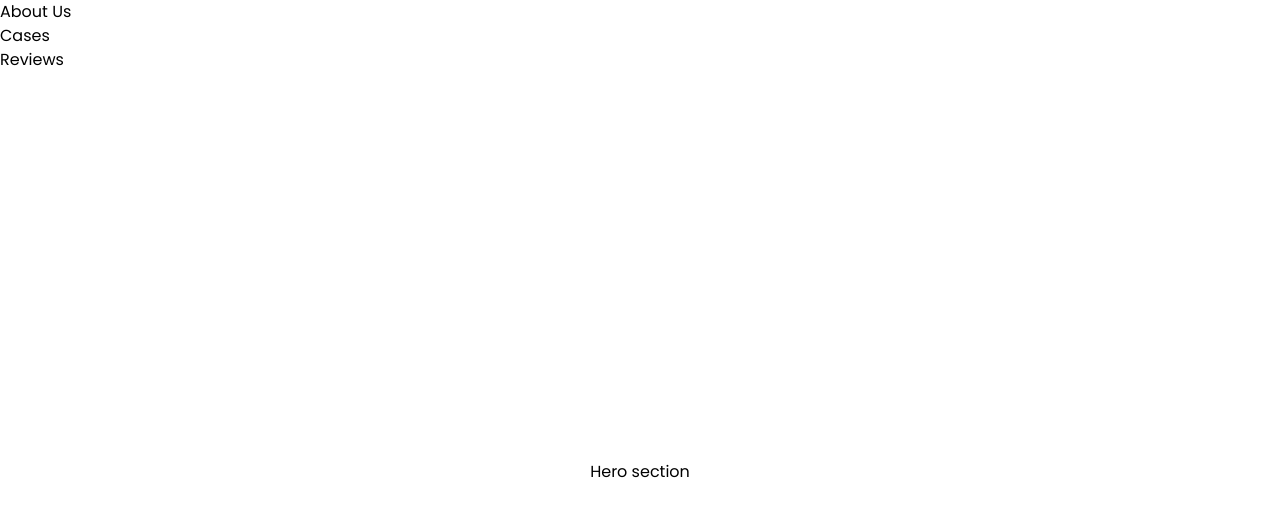
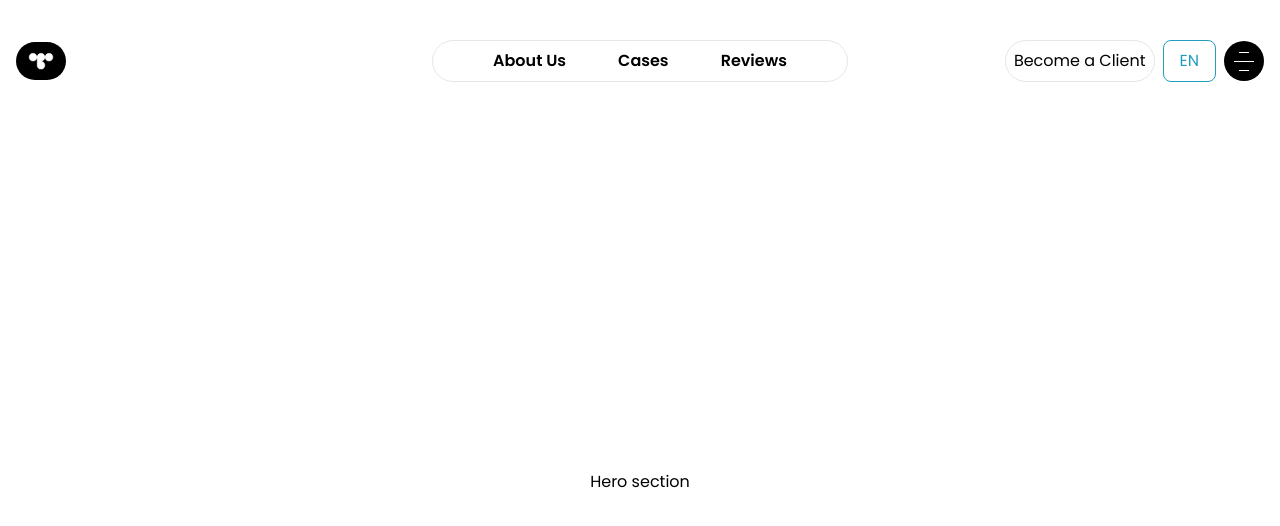
Before and after one commit to FaisalKhan-8/bittrixdev, a Next.js app: page / in a window 1280 px wide. Shown: the top 526 px of the page. Built offline with nearby package versions, Linux system fonts and the light colour scheme.

Commit message:
Navbar added

```diff
--- /dev/null
+++ b/src/components/Hamburger.tsx
@@ -0,0 +1,28 @@
+import React, { useState } from 'react';
+
+const Hamburger = () => {
+  const [toggle, setToggle] = useState(false);
+
+  const handleClick = () => {
+    setToggle(!toggle);
+  };
+  return (
+    <div
+      className={`bg-black w-[40px] h-[40px] rounded-full flex flex-col items-center justify-center transition duration-300 ease-in-out delay-300 cursor-pointer   ${
+        toggle ? 'gap-0 rotate-45' : 'gap-2 '
+      }`}
+      onClick={handleClick}>
+      <div
+        className={`bg-white h-[1px]  ${
+          toggle ? 'rotate-90 w-[20px]' : 'w-[10px] rotate-0'
+        } transition duration-300 ease-in-out delay-300`}></div>
+      <div className='bg-white h-[1px] w-[20px]'></div>
+      <div
+        className={`bg-white h-[1px]  ${
+          toggle ? 'rotate-90 w-[20px]' : 'w-[10px] rotate-0'
+        } transition duration-300 ease-in-out delay-300`}></div>
+    </div>
+  );
+};
+
+export default Hamburger;
--- a/src/section/Navbar.tsx
+++ b/src/section/Navbar.tsx
@@ -1,6 +1,9 @@
 import { motion } from 'framer-motion';
 import Link from 'next/link';
-import React, { useEffect, useState } from 'react';
+import React from 'react';
+import Image from 'next/image';
+import Logo from '@/../../public/assets/Logo.jpeg';
+import Hamburger from '@/components/Hamburger';
 
 const sectionLinks = [
   { name: 'About Us', link: '/#about' },
@@ -11,20 +14,28 @@ const sectionLinks = [
 const Navbar = () => {
   return (
     <nav>
-      <div className={` `}>
-        <ul className=''>
+      <div className='w-full grid grid-cols-3 mt-10 bg-primary-color px-4'>
+        <div className='flex items-center justify-start'>
+          <Image src={Logo} alt='logo' className='w-[50px] rounded-full' />
+        </div>
+
+        <ul className='flex items-center justify-evenly border rounded-3xl p-2 w-full'>
           {sectionLinks.map(({ name, link }, index) => (
-            <li
-              key={name}
-              className=''>
-              <Link
-                href={link}
-                className=''>
+            <li key={name} className='text-text-black font-semibold'>
+              <Link href={link} className=''>
                 {name}
               </Link>
             </li>
           ))}
         </ul>
+
+        <div className='flex items-center justify-end gap-2'>
+          <span className='border p-2 rounded-full'>Become a Client</span>
+          <button className='px-4 py-2 border border-secondary-color text-secondary-color rounded-lg'>
+            EN
+          </button>
+          <Hamburger />
+        </div>
       </div>
     </nav>
   );
--- a/tailwind.config.ts
+++ b/tailwind.config.ts
@@ -8,7 +8,15 @@ const config: Config = {
     './src/app/**/*.{js,ts,jsx,tsx,mdx}',
   ],
   theme: {
-    extend: {},
+    extend: {
+      colors: {
+        'primary-color': '#fff',
+        'secondary-color': '#219ebc',
+        'text-color': '#d4d4d4',
+        'black-text': '#000',
+        'slate-text': '#e2e8f0',
+      },
+    },
   },
   plugins: [],
 };
```
Also changed, not shown: public/assets/Logo.jpeg (added).
